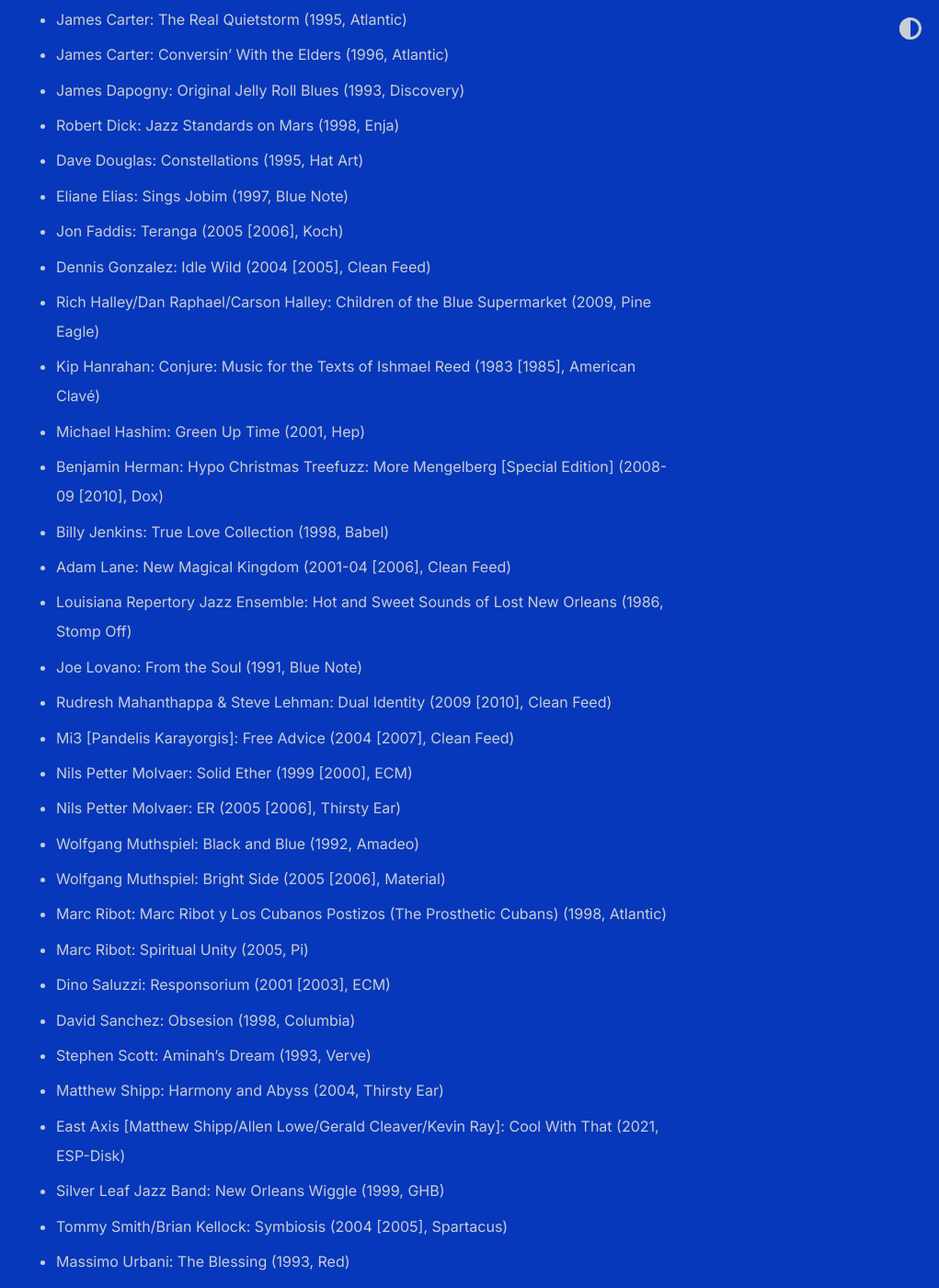
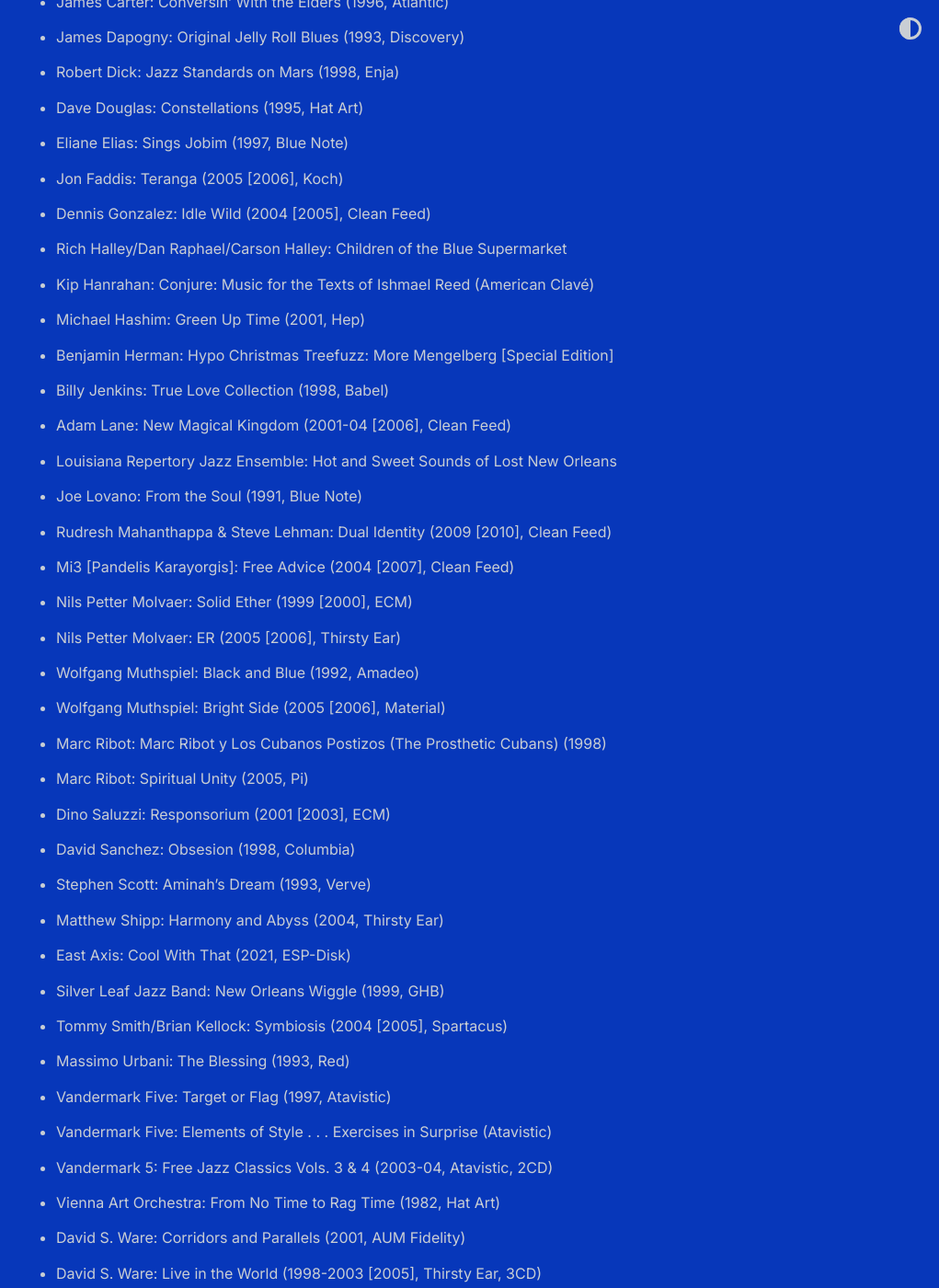
Before and after one commit to shihankanungo/shihankanungo.github.io, a Jekyll site: the page built from tomhull.md, in a window 1280 px wide and 1400 px high, scrolled down 14571 px. Shown: the whole window at 92% size, without its empty margins (259-1280 px from the left). Built offline with Jekyll 4.4.1, drawn with Linux system fonts in a browser that asks for light colours; some of the changed text lies outside the part shown.

Commit message:
Update tomhull.md

```diff
--- a/tomhull.md
+++ b/tomhull.md
@@ -358,7 +358,8 @@
 - Archie Shepp: Fire Music (1965 [1995], Impulse)
 - Archie Shepp/Horace Parlan: Goin' Home (1977 [1985], Steeplechase)
 - Tomasz Stanko: Leosia (1996, ECM)
-- Horace Tapscott: The Dark Tree: 1 (1989, Hat Art)- James Blood Ulmer: Odyssey (1983, Columbia)
+- Horace Tapscott: The Dark Tree: 1 (1989, Hat Art)
+- James Blood Ulmer: Odyssey (1983, Columbia)
 - Warren Vaché/Bill Charlap: 2gether (2000, Nagel-Heyer)
 - Miroslav Vitous: Universal Syncopations (2002-03 [2003], ECM)
 - Bennie Wallace: Someone to Watch Over Me (1999, Enja)
@@ -379,13 +380,13 @@
 - Eliane Elias: Sings Jobim (1997, Blue Note)
 - Jon Faddis: Teranga (2005 [2006], Koch)
 - Dennis Gonzalez: Idle Wild (2004 [2005], Clean Feed)
-- Rich Halley/Dan Raphael/Carson Halley: Children of the Blue Supermarket (2009, Pine Eagle)
-- Kip Hanrahan: Conjure: Music for the Texts of Ishmael Reed (1983 [1985], American Clavé)
+- Rich Halley/Dan Raphael/Carson Halley: Children of the Blue Supermarket
+- Kip Hanrahan: Conjure: Music for the Texts of Ishmael Reed (American Clavé)
 - Michael Hashim: Green Up Time (2001, Hep)
-- Benjamin Herman: Hypo Christmas Treefuzz: More Mengelberg [Special Edition] (2008-09 [2010], Dox)
+- Benjamin Herman: Hypo Christmas Treefuzz: More Mengelberg [Special Edition]
 - Billy Jenkins: True Love Collection (1998, Babel)
 - Adam Lane: New Magical Kingdom (2001-04 [2006], Clean Feed)
-- Louisiana Repertory Jazz Ensemble: Hot and Sweet Sounds of Lost New Orleans (1986, Stomp Off)
+- Louisiana Repertory Jazz Ensemble: Hot and Sweet Sounds of Lost New Orleans
 - Joe Lovano: From the Soul (1991, Blue Note)
 - Rudresh Mahanthappa & Steve Lehman: Dual Identity (2009 [2010], Clean Feed)
 - Mi3 [Pandelis Karayorgis]: Free Advice (2004 [2007], Clean Feed)
@@ -393,25 +394,25 @@
 - Nils Petter Molvaer: ER (2005 [2006], Thirsty Ear)
 - Wolfgang Muthspiel: Black and Blue (1992, Amadeo)
 - Wolfgang Muthspiel: Bright Side (2005 [2006], Material)
-- Marc Ribot: Marc Ribot y Los Cubanos Postizos (The Prosthetic Cubans) (1998, Atlantic)
+- Marc Ribot: Marc Ribot y Los Cubanos Postizos (The Prosthetic Cubans) (1998)
 - Marc Ribot: Spiritual Unity (2005, Pi)
 - Dino Saluzzi: Responsorium (2001 [2003], ECM)
 - David Sanchez: Obsesion (1998, Columbia)
 - Stephen Scott: Aminah's Dream (1993, Verve)
 - Matthew Shipp: Harmony and Abyss (2004, Thirsty Ear)
-- East Axis [Matthew Shipp/Allen Lowe/Gerald Cleaver/Kevin Ray]: Cool With That (2021, ESP-Disk)
+- East Axis: Cool With That (2021, ESP-Disk)
 - Silver Leaf Jazz Band: New Orleans Wiggle (1999, GHB)
 - Tommy Smith/Brian Kellock: Symbiosis (2004 [2005], Spartacus)
 - Massimo Urbani: The Blessing (1993, Red)
-- Ken Vandermark [Vandermark Five]: Target or Flag (1997 [1998], Atavistic)
-- Ken Vandermark [Vandermark Five]: Elements of Style . . . Exercises in Surprise (2003 [2004], Atavistic)
-- Ken Vandermark [Vandermark 5]: Free Jazz Classics Vols. 3 & 4 (2003-04 [2006], Atavistic, 2CD)
+- Vandermark Five: Target or Flag (1997, Atavistic)
+- Vandermark Five: Elements of Style . . . Exercises in Surprise (Atavistic)
+- Vandermark 5: Free Jazz Classics Vols. 3 & 4 (2003-04, Atavistic, 2CD)
 - Vienna Art Orchestra: From No Time to Rag Time (1982, Hat Art)
 - David S. Ware: Corridors and Parallels (2001, AUM Fidelity)
 - David S. Ware: Live in the World (1998-2003 [2005], Thirsty Ear, 3CD)
 - Hal Willner: Lost in the Stars: The Music of Kurt Weill (1985, A&M)
-- Zu/Spaceways Inc.: Radiale (2003 [2004], Atavistic)
-- Jewels and Binoculars: Ships With Tattooed Sails (2006 [2007], Upshot):
+- Zu/Spaceways Inc.: Radiale (2003, Atavistic)
+- Jewels and Binoculars: Ships With Tattooed Sails (2006, Upshot):
 
 ### Jazz (2000's)
 - Nik Bärtsch: Rea (2003 [2006], Ronin Rhythm)
```
Also changed, not shown: other parts of tomhull.md (+4 -4 lines).
